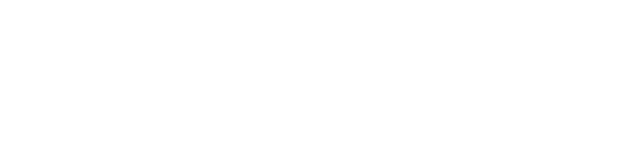
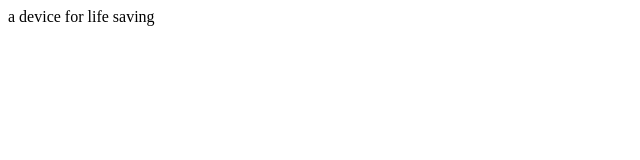
Before and after one commit to MRFROLOSCI/Road-Safety, a plain HTML site: page index.html in a window 1280 px wide. Shown: the whole page, without its empty margins (0-640 px from the left). Drawn offline with Linux system fonts and the light colour scheme.

Commit message:
second code

```diff
--- a/index.html
+++ b/index.html
@@ -7,6 +7,7 @@
     <title>Road Safety</title>
 </head>
 <body>
+    a device for life saving
 
 </body>
 </html>
```
